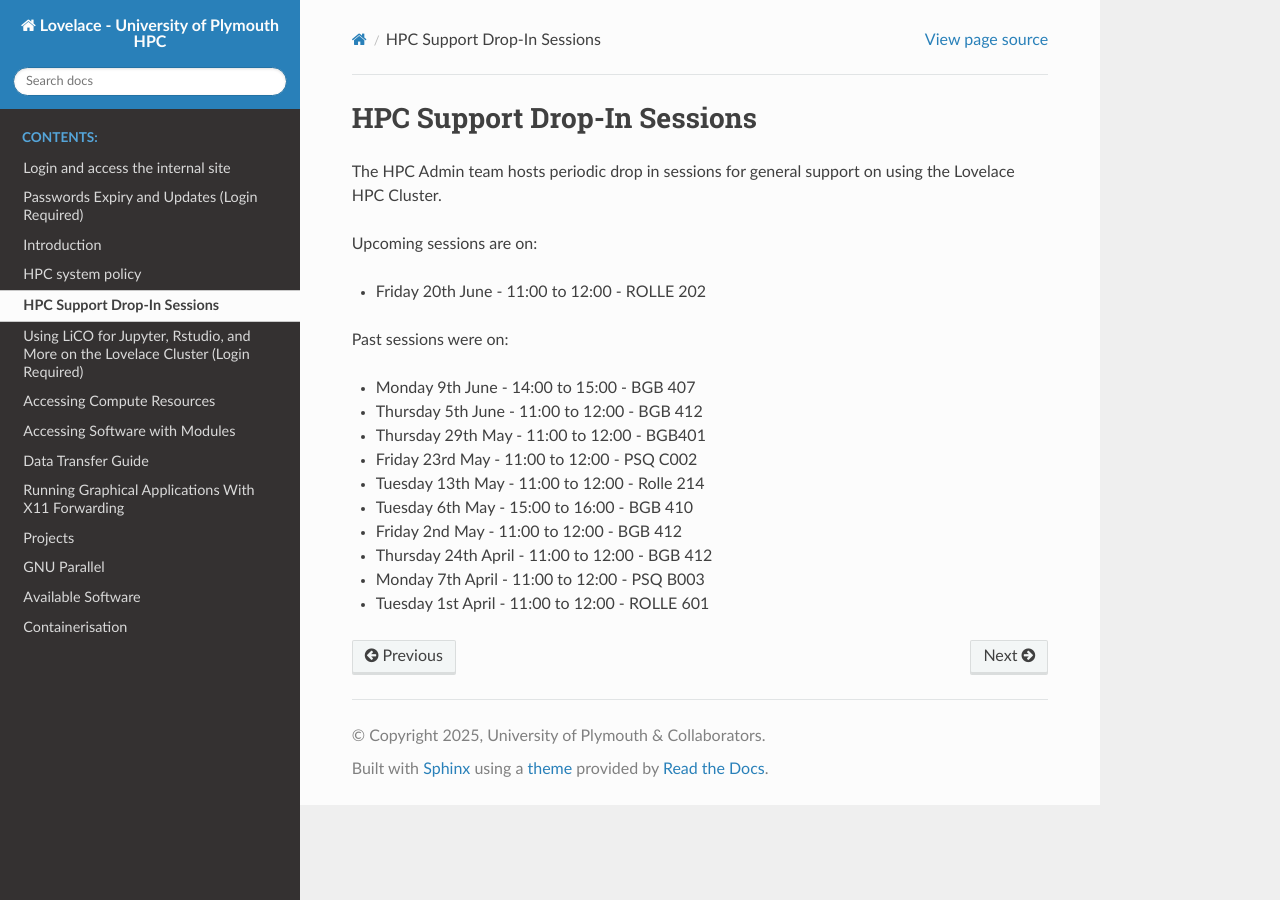
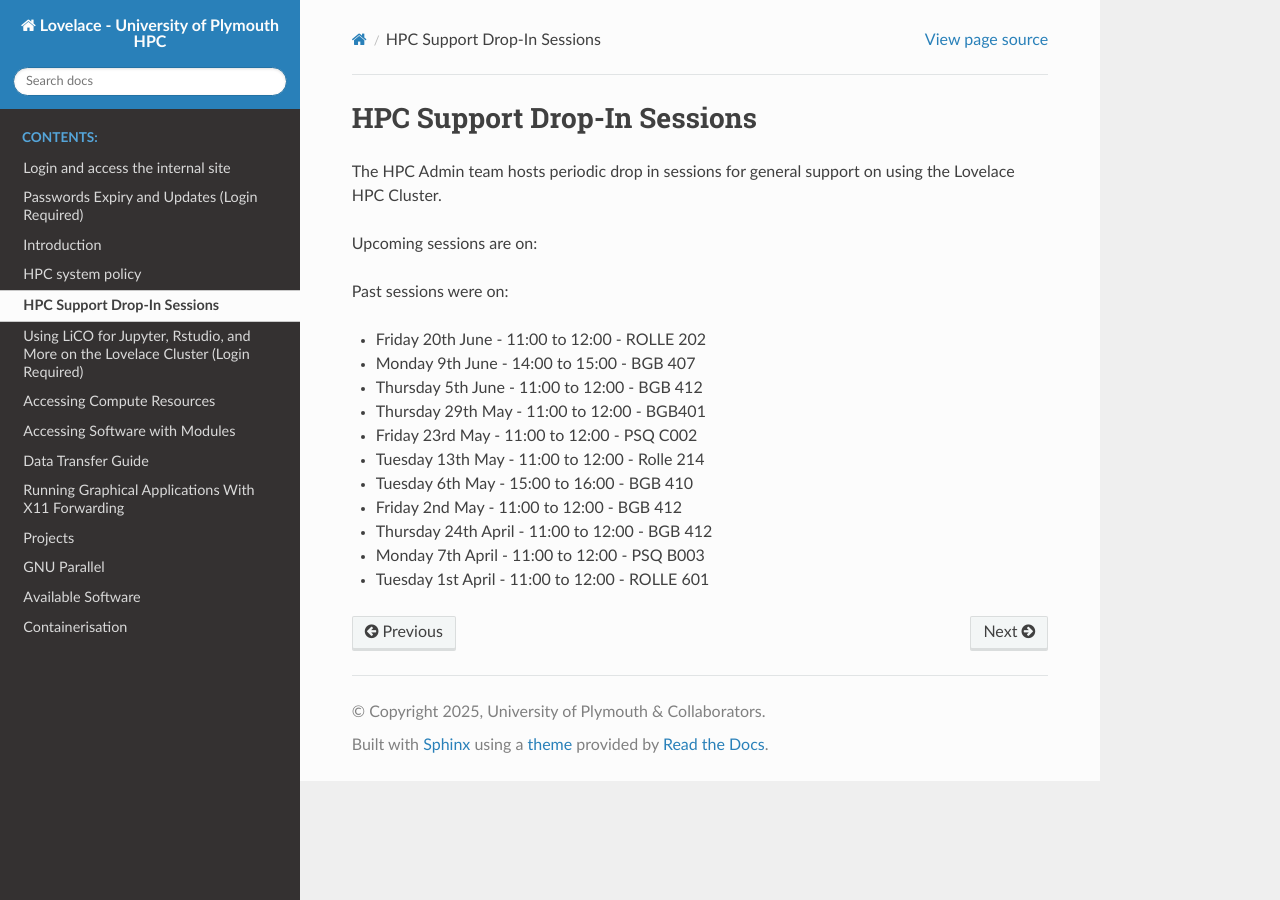
Before and after one commit to AbhinavPraveen/UoP-HPC-Docs, a Sphinx documentation site: the page built from source/user-guide/dropin.rst, in a window 1280 px wide. Built offline with Sphinx 7.4.7 and the Read the Docs theme 3.1.0, drawn with Linux system fonts in a browser that asks for light colours.

Commit message:
Move drop in to past

```diff
--- a/source/user-guide/dropin.rst
+++ b/source/user-guide/dropin.rst
@@ -7,10 +7,10 @@ The HPC Admin team hosts periodic drop in sessions for general support on using
 
 Upcoming sessions are on:
 
-* Friday 20th June - 11:00 to 12:00 - ROLLE 202
 
 Past sessions were on:
 
+* Friday 20th June - 11:00 to 12:00 - ROLLE 202
 * Monday 9th June - 14:00 to 15:00 - BGB 407
 * Thursday 5th June - 11:00 to 12:00 - BGB 412
 * Thursday 29th May - 11:00 to 12:00 - BGB401
```
